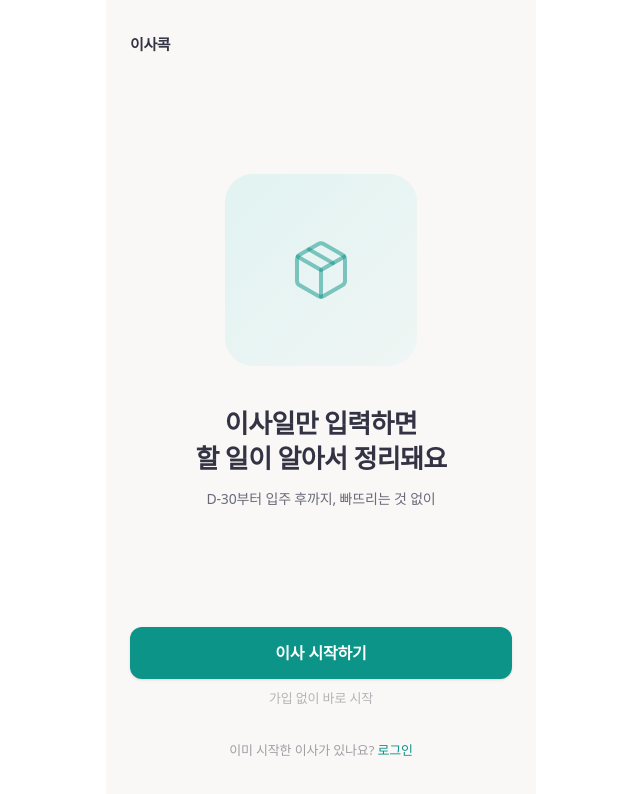
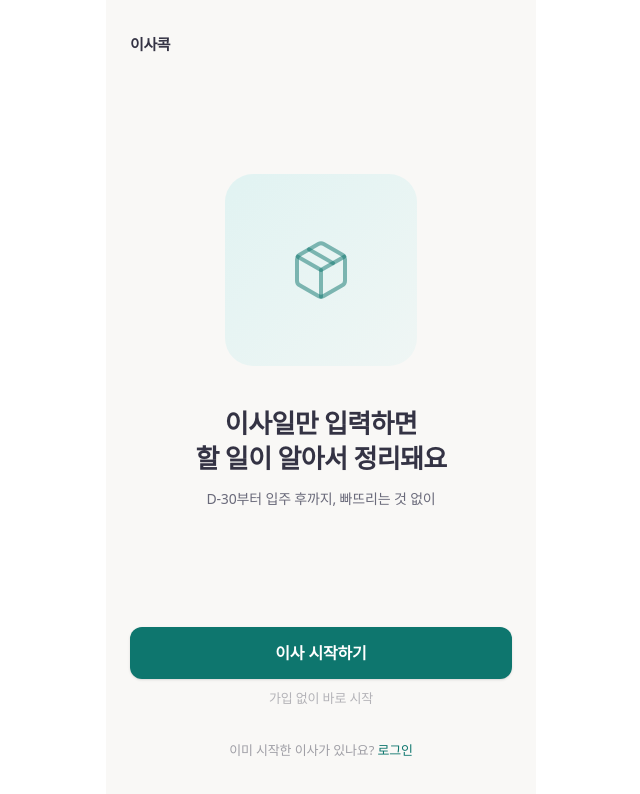
Before and after one commit to seomsoo/isakok, a React (Vite) app in the folder apps/web/: page / in a window 1280 px wide. Shown: the top 794 px of the page, without its empty margins (319-959 px from the left). Built offline with nearby package versions, Linux system fonts and the light colour scheme; no server answers.

Commit message:
chore: minor style and doc fixes (#10)

```diff
--- a/apps/web/src/index.css
+++ b/apps/web/src/index.css
@@ -1,18 +1,18 @@
 @import 'tailwindcss';
 
 @theme {
-  --color-primary: oklch(0.60 0.104 184.7);
-  --color-secondary: oklch(0.33 0.030 285);
+  --color-primary: oklch(0.51 0.086 186.4);
+  --color-secondary: oklch(0.33 0.03 285);
   --color-tertiary: oklch(0.95 0.019 193);
   --color-neutral: oklch(0.98 0.003 85);
-  --color-warning: oklch(0.70 0.187 48);
+  --color-warning: oklch(0.7 0.187 48);
   --color-critical: oklch(0.64 0.208 25);
-  --color-success: oklch(0.70 0.149 163);
+  --color-success: oklch(0.7 0.149 163);
   --color-muted: oklch(0.53 0.025 286);
-  --color-placeholder: oklch(0.70 0 0);
+  --color-placeholder: oklch(0.7 0 0);
   --color-border: oklch(0.95 0.003 85);
   --color-border-input: oklch(0.91 0 0);
-  --color-surface: oklch(1.00 0 0);
+  --color-surface: oklch(1 0 0);
 
   --text-h1: 26px;
   --text-h1--line-height: 1.35;
@@ -63,14 +63,26 @@ body {
 
 /* 체크 토글 마이크로 인터랙션 */
 @keyframes slideUp {
-  from { opacity: 0; transform: translateY(24px); }
-  to { opacity: 1; transform: translateY(0); }
+  from {
+    opacity: 0;
+    transform: translateY(24px);
+  }
+  to {
+    opacity: 1;
+    transform: translateY(0);
+  }
 }
 
 @keyframes check-pop {
-  0% { transform: scale(1); }
-  50% { transform: scale(1.2); }
-  100% { transform: scale(1); }
+  0% {
+    transform: scale(1);
+  }
+  50% {
+    transform: scale(1.2);
+  }
+  100% {
+    transform: scale(1);
+  }
 }
 
 .animate-check {
--- a/apps/web/src/pages/PhotoReportPage.tsx
+++ b/apps/web/src/pages/PhotoReportPage.tsx
@@ -58,10 +58,11 @@ export function PhotoReportPage() {
   if (!move) return <Navigate to={ROUTES.LANDING} replace />
   if (photos.length === 0) return <Navigate to={`/photos?type=${photoType}`} replace />
 
-  const earliest = photos
-    .map(photoDate)
-    .filter((d): d is Date => d !== null)
-    .sort((a, b) => a.getTime() - b.getTime())[0] ?? null
+  const earliest =
+    photos
+      .map(photoDate)
+      .filter((d): d is Date => d !== null)
+      .sort((a, b) => a.getTime() - b.getTime())[0] ?? null
 
   const memoCount = photos.filter((p) => p.memo && p.memo.trim().length > 0).length
   const roomCount = ROOM_META.filter((r) => photos.some((p) => p.room === r.type)).length
@@ -154,7 +155,7 @@ export function PhotoReportPage() {
           <button
             type="button"
             onClick={handleShare}
-            className="flex h-[54px] w-full items-center justify-center gap-2 rounded-[14px] bg-primary text-[16px] font-bold tracking-tight text-white shadow-[0_4px_14px_rgba(13,148,136,0.25)] active:bg-primary/90 transition-colors"
+            className="flex h-[54px] w-full items-center justify-center gap-2 rounded-[14px] bg-primary text-[16px] font-bold tracking-tight text-white shadow-[0_4px_14px_rgba(15,118,110,0.25)] active:bg-primary/90 transition-colors"
           >
             <Upload size={17} strokeWidth={1.8} />
             리포트 공유하기
@@ -170,7 +171,6 @@ export function PhotoReportPage() {
           onClose={() => setSelected(null)}
         />
       )}
-
     </main>
   )
 }
--- a/apps/web/src/shared/components/Button.tsx
+++ b/apps/web/src/shared/components/Button.tsx
@@ -9,14 +9,10 @@ interface ButtonProps extends React.ButtonHTMLAttributes<HTMLButtonElement> {
 }
 
 const variantStyles = {
-  primary:
-    'bg-primary text-white shadow-sm active:bg-[oklch(0.50_0.104_184.7)]',
-  secondary:
-    'bg-border text-secondary border border-border active:bg-neutral',
-  ghost:
-    'bg-transparent text-primary active:bg-tertiary',
-  danger:
-    'bg-critical text-white active:bg-[oklch(0.54_0.208_25)]',
+  primary: 'bg-primary text-white shadow-sm active:bg-[oklch(0.41_0.086_186.4)]',
+  secondary: 'bg-border text-secondary border border-border active:bg-neutral',
+  ghost: 'bg-transparent text-primary active:bg-tertiary',
+  danger: 'bg-critical text-white active:bg-[oklch(0.54_0.208_25)]',
 } as const
 
 const sizeStyles = {
--- a/packages/shared/src/constants/colors.ts
+++ b/packages/shared/src/constants/colors.ts
@@ -4,7 +4,7 @@
  * JS에서 동적으로 색상이 필요한 경우 (차트, 아이콘 등) 이 상수를 사용
  */
 export const COLORS = {
-  primary: '#0D9488',
+  primary: '#0F766E',
   secondary: '#333344',
   tertiary: '#E0F2F1',
   neutral: '#F8F7F5',
```
Also changed, not shown: 5 other files (tests, documents, lock files or other folders).
